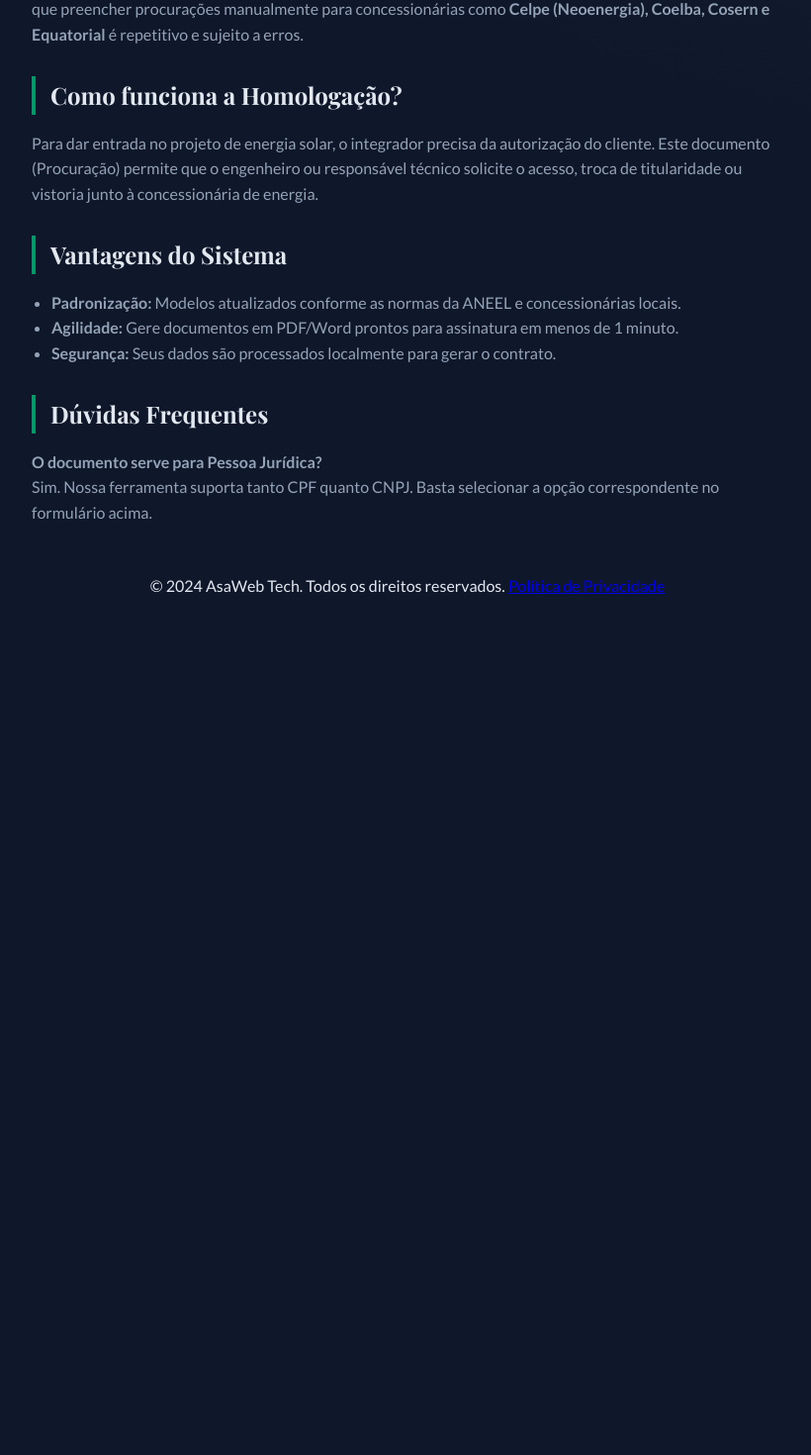
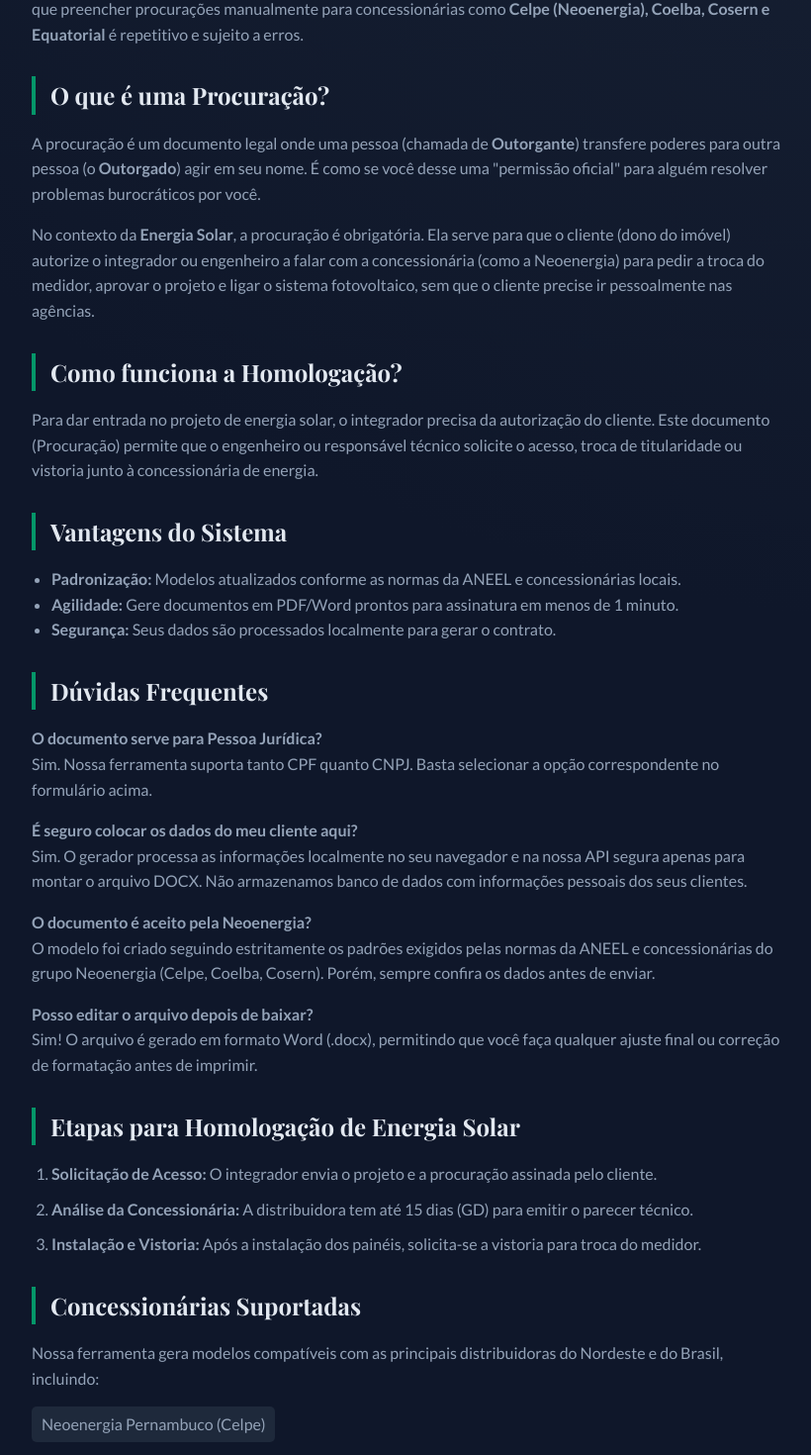
Before and after one commit to mosiah-andrade/apiGeradorDeProcuracao, a Next.js app in the folder front-contratos-next/: page / in a window 1280 px wide. Shown: the part 1152-2622 px from the top of the page at 99% size, without its empty margins (228-1048 px from the left). Before the commit the page ends 1769 px from the top, so only its background shows below. Built offline with nearby package versions, Linux system fonts and the light colour scheme.

Commit message:
enriquecer o site

```diff
--- a/front-contratos-next/components/ConteudoSite.tsx
+++ b/front-contratos-next/components/ConteudoSite.tsx
@@ -38,6 +38,18 @@
         Sabemos que preencher procurações manualmente para concessionárias como <strong>Celpe (Neoenergia), Coelba, Cosern e Equatorial</strong> é repetitivo e sujeito a erros.
       </p>
 
+      <h3 style={styles.h3}>O que é uma Procuração?</h3>
+      <p style={styles.p}>
+        A procuração é um documento legal onde uma pessoa (chamada de <strong>Outorgante</strong>)
+        transfere poderes para outra pessoa (o <strong>Outorgado</strong>) agir em seu nome.
+        É como se você desse uma "permissão oficial" para alguém resolver problemas burocráticos por você.
+      </p>
+      <p style={styles.p}>
+        No contexto da <strong>Energia Solar</strong>, a procuração é obrigatória. Ela serve para que o cliente (dono do imóvel)
+        autorize o integrador ou engenheiro a falar com a concessionária (como a Neoenergia) para pedir a troca do medidor,
+        aprovar o projeto e ligar o sistema fotovoltaico, sem que o cliente precise ir pessoalmente nas agências.
+      </p>
+
       <h3 style={styles.h3}>Como funciona a Homologação?</h3>
       <p style={styles.p}>
         Para dar entrada no projeto de energia solar, o integrador precisa da autorização do cliente.
@@ -57,7 +69,34 @@
         <strong>O documento serve para Pessoa Jurídica?</strong><br/>
         Sim. Nossa ferramenta suporta tanto CPF quanto CNPJ. Basta selecionar a opção correspondente no formulário acima.
       </p>
+      <p style={styles.p}><strong>É seguro colocar os dados do meu cliente aqui?</strong><br/>
+      Sim. O gerador processa as informações localmente no seu navegador e na nossa API segura apenas para montar o arquivo DOCX. Não armazenamos banco de dados com informações pessoais dos seus clientes.</p>
+
+      <p style={styles.p}><strong>O documento é aceito pela Neoenergia?</strong><br/>
+      O modelo foi criado seguindo estritamente os padrões exigidos pelas normas da ANEEL e concessionárias do grupo Neoenergia (Celpe, Coelba, Cosern). Porém, sempre confira os dados antes de enviar.</p>
+
+      <p style={styles.p}><strong>Posso editar o arquivo depois de baixar?</strong><br/>
+      Sim! O arquivo é gerado em formato Word (.docx), permitindo que você faça qualquer ajuste final ou correção de formatação antes de imprimir.</p>
+
+      <h3 style={styles.h3}>Etapas para Homologação de Energia Solar</h3>
+        <ol style={{paddingLeft: '20px', marginBottom: '20px'}}>
+            <li style={{marginBottom: '10px'}}><strong>Solicitação de Acesso:</strong> O integrador envia o projeto e a procuração assinada pelo cliente.</li>
+            <li style={{marginBottom: '10px'}}><strong>Análise da Concessionária:</strong> A distribuidora tem até 15 dias (GD) para emitir o parecer técnico.</li>
+            <li style={{marginBottom: '10px'}}><strong>Instalação e Vistoria:</strong> Após a instalação dos painéis, solicita-se a vistoria para troca do medidor.</li>
+        </ol>
+
+        <h3 style={styles.h3}>Concessionárias Suportadas</h3>
+        <p>Nossa ferramenta gera modelos compatíveis com as principais distribuidoras do Nordeste e do Brasil, incluindo:</p>
+        <ul style={{display: 'flex', gap: '15px', flexWrap: 'wrap', listStyle: 'none', padding: 0}}>
+            <li style={{background: '#1e293b', padding: '5px 10px', borderRadius: '5px'}}>Neoenergia Pernambuco (Celpe)</li>
+            {/* <li style={{background: '#1e293b', padding: '5px 10px', borderRadius: '5px'}}>Neoenergia Bahia (Coelba)</li>
+            <li style={{background: '#1e293b', padding: '5px 10px', borderRadius: '5px'}}>Neoenergia Cosern</li>
+            <li style={{background: '#1e293b', padding: '5px 10px', borderRadius: '5px'}}>Equatorial Energia</li> */}
+        </ul>
+
     </div>
+
+
   );
 };
 
```
